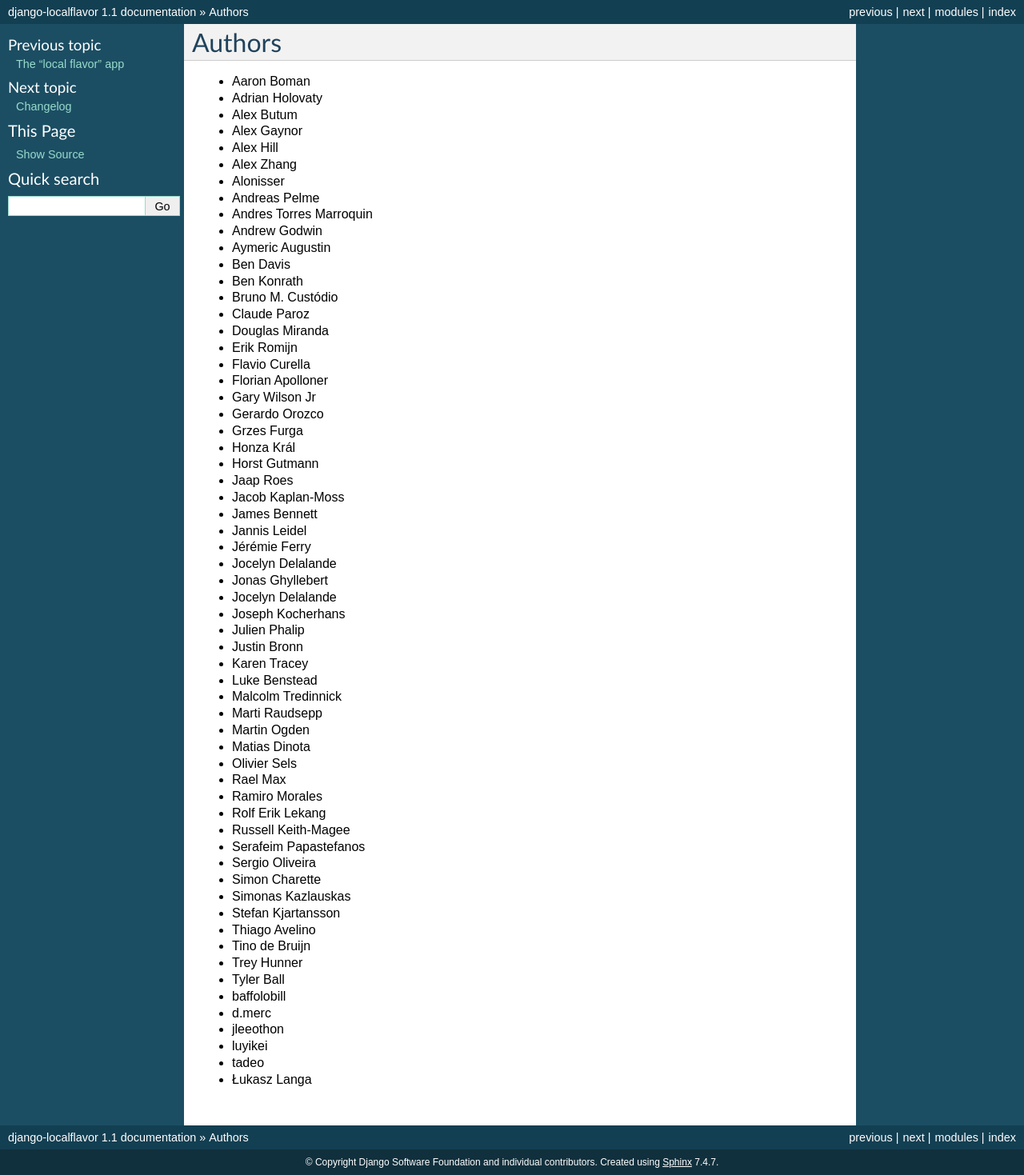
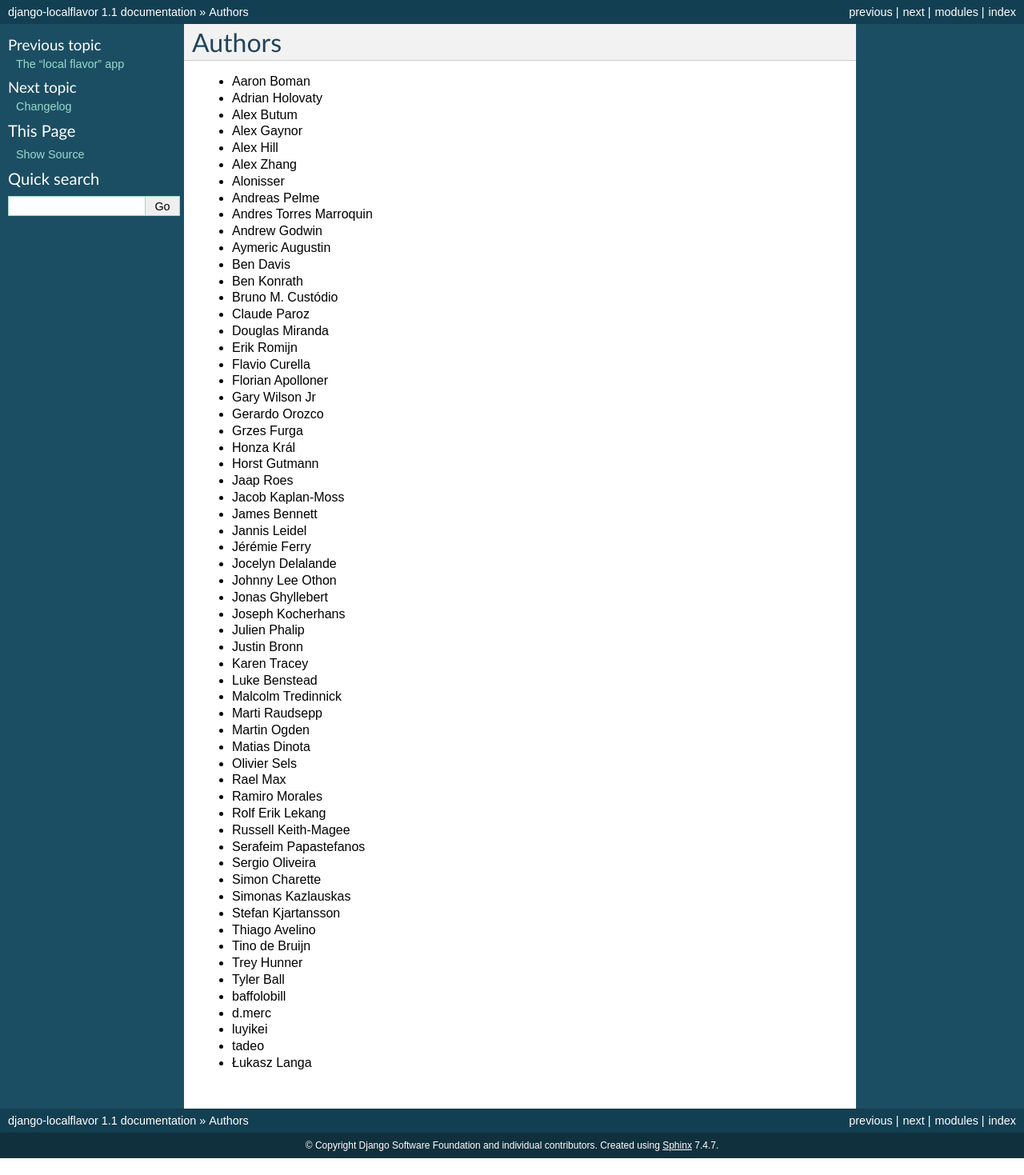
Before and after one commit to django/django-localflavor, a Sphinx documentation site: the page built from docs/authors.rst, in a window 1280 px wide. Shown: the whole page at 80% size. Built offline with Sphinx 7.4.7, drawn with Linux system fonts in a browser that asks for light colours; after the commit the page ends 1448 px from its top, so only the background shows below that.

Commit message:
Replace github username with real name for jleeothon.

```diff
--- a/docs/authors.rst
+++ b/docs/authors.rst
@@ -31,8 +31,8 @@ Authors
 * Jannis Leidel
 * Jérémie Ferry
 * Jocelyn Delalande
+* Johnny Lee Othon
 * Jonas Ghyllebert
-* Jocelyn Delalande
 * Joseph Kocherhans
 * Julien Phalip
 * Justin Bronn
@@ -58,7 +58,6 @@ Authors
 * Tyler Ball
 * baffolobill
 * d.merc
-* jleeothon
 * luyikei
 * tadeo
 * Łukasz Langa
```
